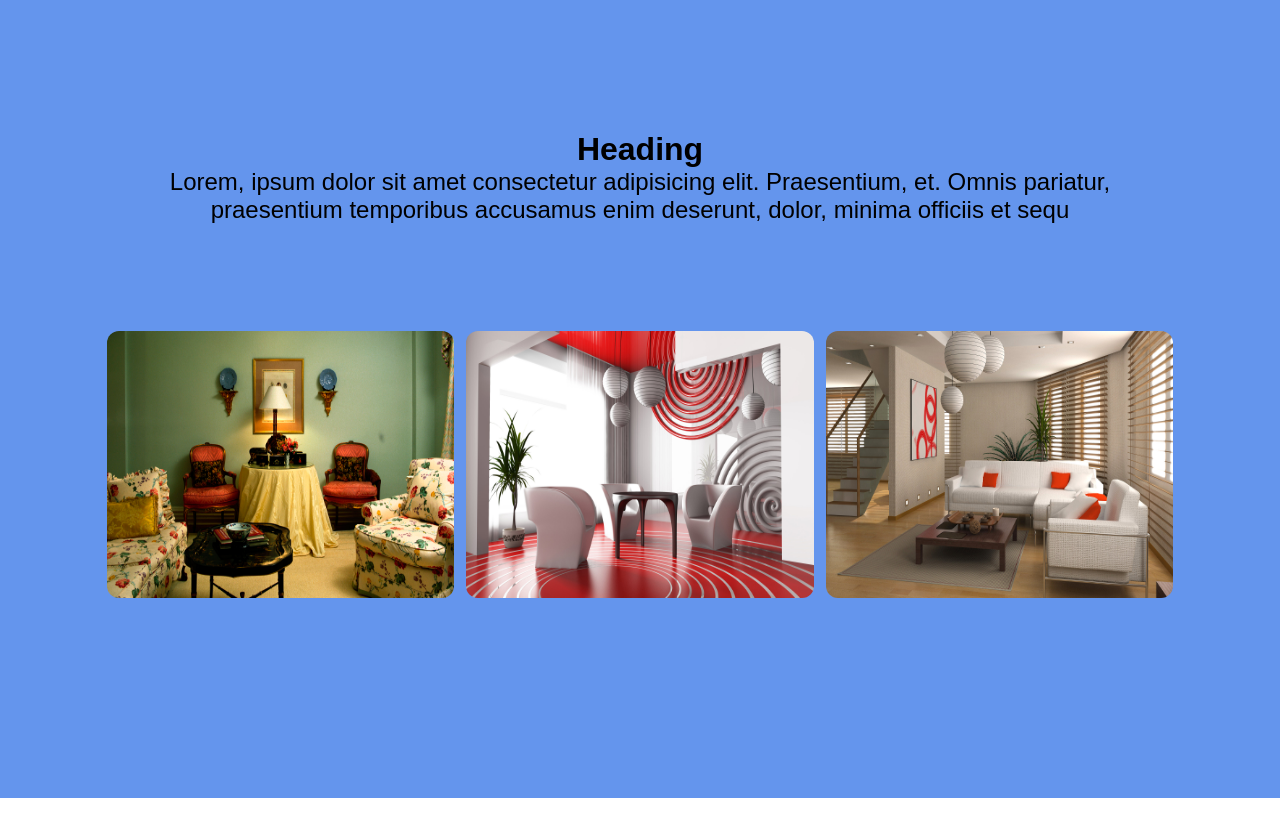
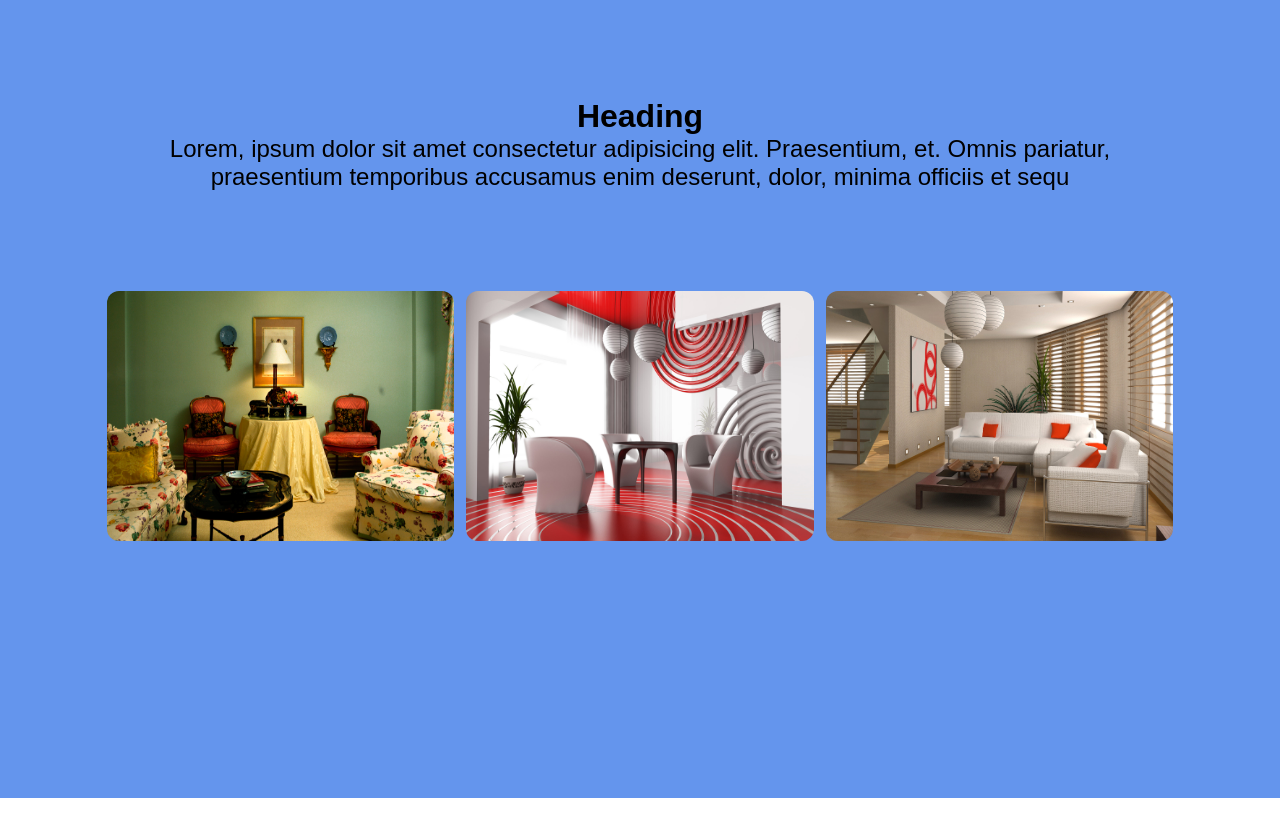
Before and after one commit to asianzuhenry/Hope-Revealed, a plain HTML site: page index.html in a window 1280 px wide. Shown: the part 873-1709 px from the top of the page. Drawn offline with Linux system fonts and the light colour scheme.

Commit message:
about section layout complete

```diff
--- a/src/css/layout.css
+++ b/src/css/layout.css
@@ -136,7 +136,7 @@ footer .footertext p {
 
 /* hero-section */
 .wrapper main .hero-section {
-  height: 100vh;
+  height: fit-content;
   width: 100%;
   display: grid;
   grid-template-columns: repeat(12, 1fr);
@@ -155,29 +155,30 @@ footer .footertext p {
 /* about-section */
 
 .about-section {
-  height: 100vh;
+  height: 160vh;
   width: 100%;
   display: grid;
   grid-template-columns: repeat(12, 1fr);
   grid-template-rows: repeat(12, 1fr);
 }
 .wrapper main .about-section .abouttext {
-  grid-row: 3 / 5;
+  grid-row: 3 / 4;
   grid-column: 2 / 12;
   text-align: center;
 }
 .wrapper main .about-section .aboutimages {
   width: 100%;
-  grid-row: 6 / 10;
+  height: 100vh;
+  grid-row: 5 / 12;
   grid-column: 2 / 12;
   text-align: center;
   display: grid;
-  grid-template-columns: repeat(3, 1fr);
+  grid-template-columns: repeat(1, 1fr);
   gap: 12px;
 }
 .wrapper main .about-section .aboutimages img {
   width: 100%;
-  height: 100%;
+  height: 200px;
 }
 
 
@@ -251,7 +252,51 @@ footer .footertext p {
     justify-content: center;
   }
 
+  /* hero-section */
+  .wrapper main .hero-section {
+    height: 100vh;
+    width: 100%;
+    display: grid;
+    grid-template-columns: repeat(12, 1fr);
+    grid-template-rows: repeat(12, 1fr);
+  }
+  .wrapper main .hero-section h2 {
+    grid-row: 3;
+    grid-column: 2 / 12;
+    text-align: center;
+  }
+  .wrapper main .hero-section p {
+    grid-row: 5;
+    grid-column: 2 / 12;
+  }
 
+  /* about-section */
+
+  .about-section {
+    height: 100vh;
+    width: 100%;
+    display: grid;
+    grid-template-columns: repeat(12, 1fr);
+    grid-template-rows: 100px 1fr 100px 1fr 50px;
+  }
+  .wrapper main .about-section .abouttext {
+    grid-row: 2;
+    grid-column: 2 / 12;
+    text-align: center;
+  }
+  .wrapper main .about-section .aboutimages {
+    width: 100%;
+    grid-row: 4;
+    grid-column: 2 / 12;
+    text-align: center;
+    display: grid;
+    grid-template-columns: repeat(3, 1fr);
+    gap: 12px;
+  }
+  .wrapper main .about-section .aboutimages img {
+    width: 100%;
+    height: 250px;
+  }
 
 }
 
```
